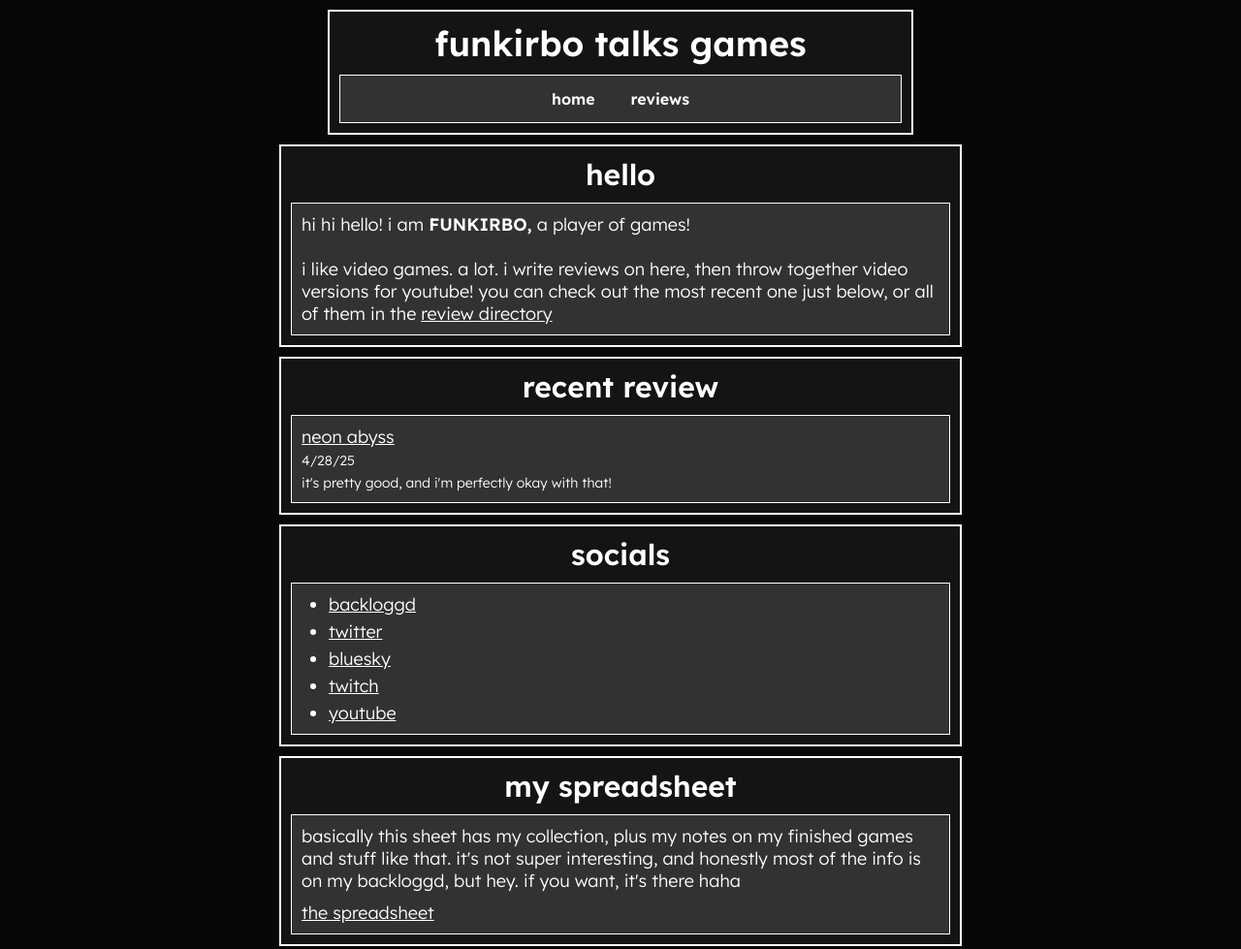
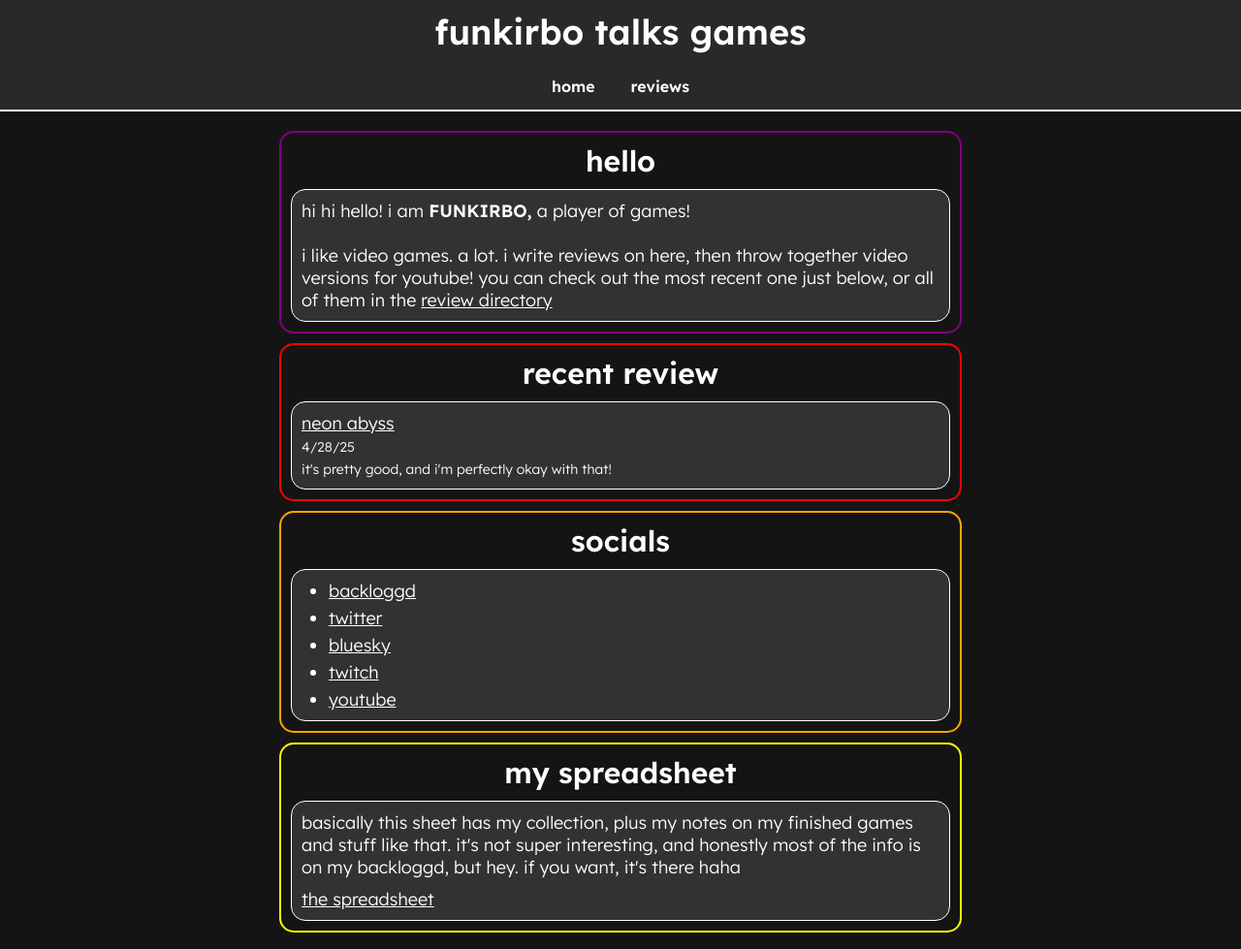
Before and after one commit to funkirbo/funkirbo, an Astro site: page / in a window 1280 px wide. Shown: the whole page at 97% size. Built offline with nearby package versions, Linux system fonts and the light colour scheme; Astro itself is replaced by a stand-in of ours.

Commit message:
significant style changes

```diff
--- a/src/components/navigation.astro
+++ b/src/components/navigation.astro
@@ -1,10 +1,11 @@
 ---
 import "../styles/global.css";
 ---
-<div class="flex center smaller" style="padding-bottom: 10px;">
-    <h1 class="main_page">funkirbo talks games</h1>
+<div class="center" style="padding-bottom: 10px;">
+    <h1 class="main_page" style="background-color: #292929; margin:0;padding: 10px 0;">funkirbo talks games</h1>
     <div>
-        <ul class="nav">
+        <ul class="nav" style="background-color: #292929;border-bottom:2px solid white;">
+
             <li class="nav bold">
                 <a class="nav" href="/">home</a>
             </li>
--- a/src/pages/index.astro
+++ b/src/pages/index.astro
@@ -13,7 +13,7 @@ const pageTitle = "home";
 const allPosts = Object.values(import.meta.glob('./posts/*.md', { eager: true }));
 ---
 <BaseLayout pageTitle = {pageTitle}>
-	<div class="flex center">
+	<div class="flex center" style="border-color:purple;">
 		<h2>hello</h2>
 		<div class="bottom">
 			<p>
@@ -31,7 +31,7 @@ const allPosts = Object.values(import.meta.glob('./posts/*.md', { eager: true })
 			</p>
 		</div>
 	</div>
-	<div class="flex center">
+	<div class="flex center"style="border-color:red;">
 		<h2>recent review</h2>
 		<div class="bottom">
 			<div class = "bottom">
@@ -42,7 +42,7 @@ const allPosts = Object.values(import.meta.glob('./posts/*.md', { eager: true })
 			</div>
 		</div>
 	</div>
-	<div class="flex center">
+	<div class="flex center"style="border-color:orange;">
 		<h2>socials</h2>
 		<div class="bottom">
 			<ul>
@@ -69,7 +69,7 @@ const allPosts = Object.values(import.meta.glob('./posts/*.md', { eager: true })
 			</ul>
 		</div>
 	</div>
-	<div class="flex center">
+	<div class="flex center"style="border-color:yellow;">
 		<h2>my spreadsheet</h2>
 		<div class="bottom">
 			<p>
--- a/src/pages/review_directory.astro
+++ b/src/pages/review_directory.astro
@@ -4,13 +4,13 @@ const allPosts = Object.values(import.meta.glob('./posts/*.md', { eager: true })
 const pageTitle = "reviews";
 ---
 <BaseLayout pageTitle={pageTitle}>
-    <div class = "flex center">
+    <div class = "flex center"style="border-color:green;">
         <h2>reviews</h2>
         <div class="bottom">
             <p>these are my reviews, sorted alphabetically!</p>
         </div>
     </div>
-    <div class = "flex center">
+    <div class = "flex center"style="border-color:blue;">
             {allPosts.map((post: any) => <div class = "bottom"><p><a href={post.url}>{post.frontmatter.title}</a><br><span class = "smaller">{post.frontmatter.date}<br>{post.frontmatter.description}</span></p></div>)}
     </div>
 </BaseLayout>
--- a/src/styles/global.css
+++ b/src/styles/global.css
@@ -36,6 +36,7 @@ button:hover {
 	border: 2px solid white;
 	overflow-x: hidden;
 	margin: 10px;
+    border-radius: 15px;
 }
 
 .flex > div /* Boxes */ {
@@ -44,6 +45,7 @@ button:hover {
 	margin: 10px;
 	margin-bottom: 0;
 	border: 1px solid white;
+    border-radius: 15px;
 }
 
 .flex > div.bottom {
@@ -280,7 +282,7 @@ li a.nav{
     text-align: center;
     padding: 14px 16px;
     text-decoration: none;
-    background-color: rgb(50, 50, 50);
+    background-color: #292929;
     margin:0;
 }
 
@@ -289,5 +291,7 @@ li a.nav:hover{
 }
 
 body {
-    background-color: #070707;
+    background-color: #141414;
+    margin:0;
+    padding:0;
 }
```
Also changed, not shown: public/site_bg.png (added).
